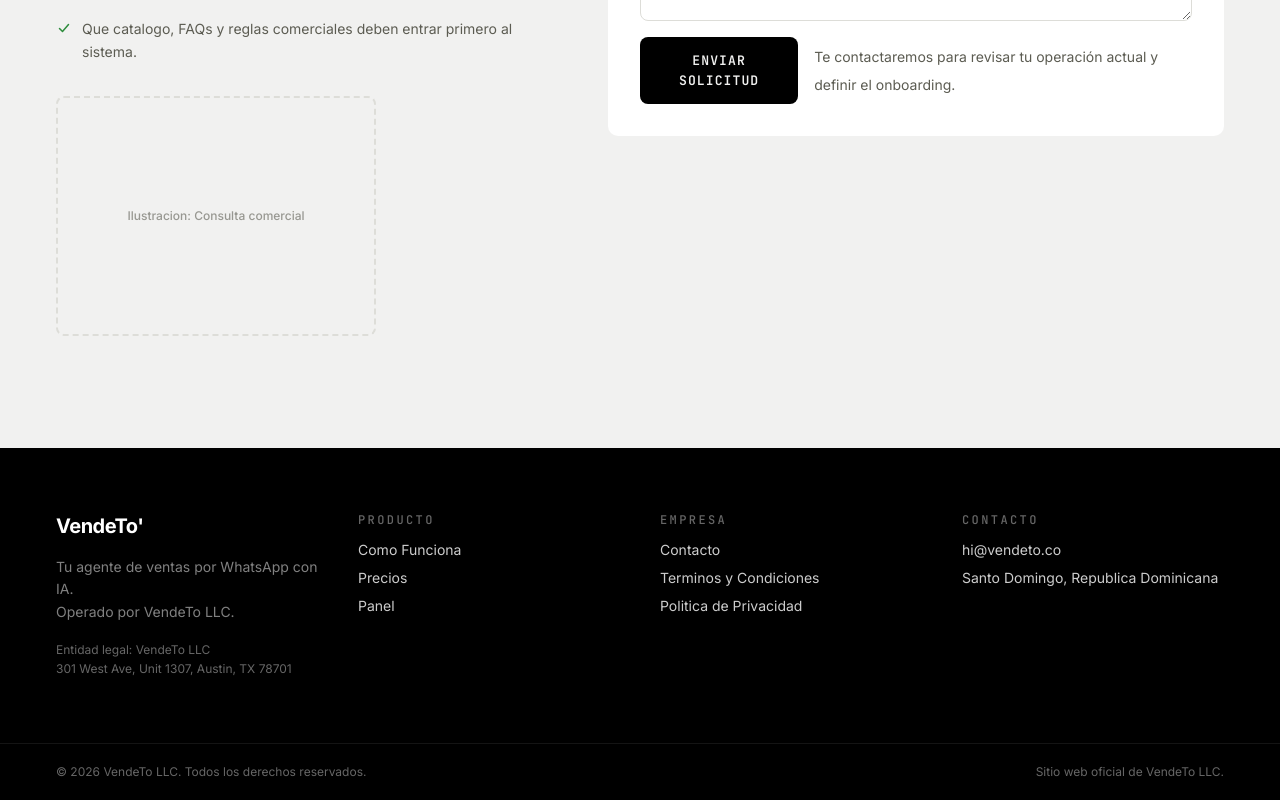
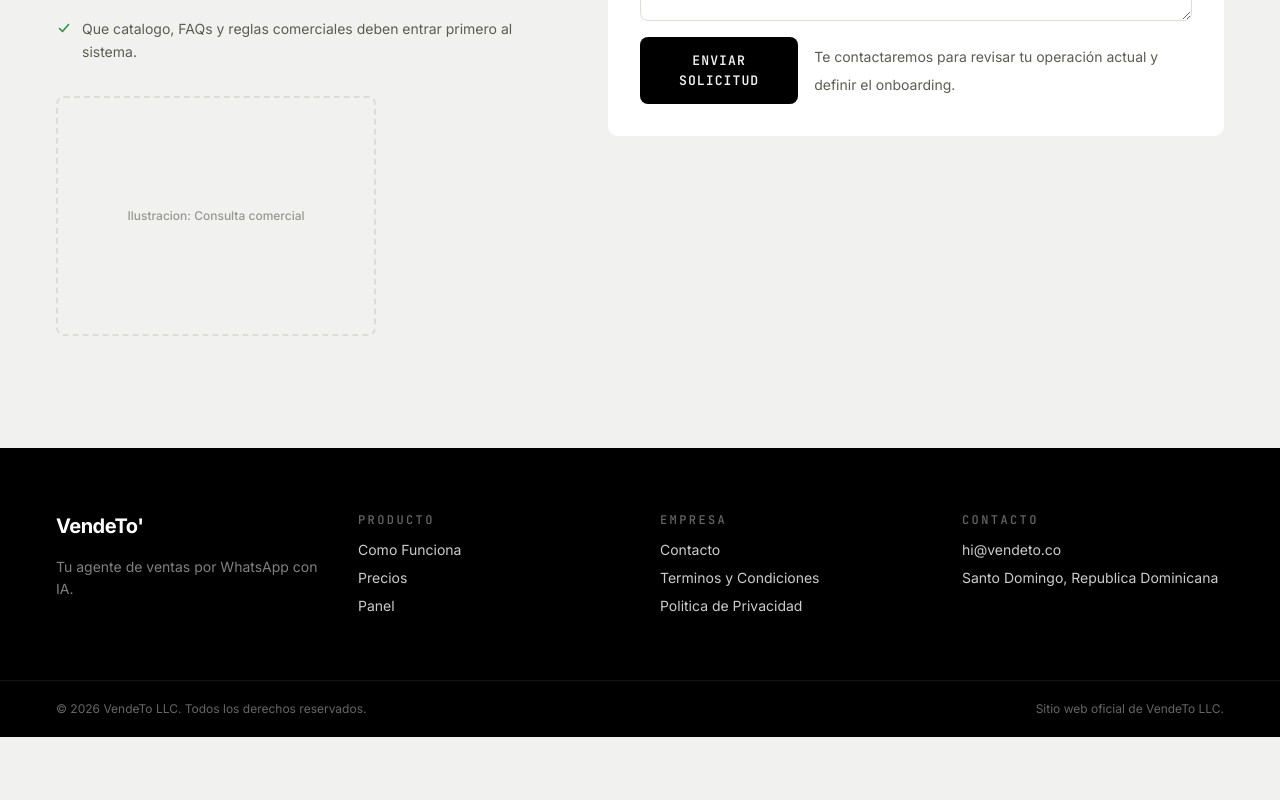
Before and after one commit to nicolasburgosg/vendeplaying, a Next.js app in the folder apps/web/: page /demo in a window 1280 px wide. Shown: the part 640-1440 px from the top of the page. After the commit the page ends 1377 px from the top, so only its background shows below. Built offline with nearby package versions, Linux system fonts and the light colour scheme.

Commit message:
Remove legal address from homepage footer

```diff
--- a/apps/web/src/components/site-footer.tsx
+++ b/apps/web/src/components/site-footer.tsx
@@ -11,13 +11,6 @@ export function SiteFooter() {
             <BrandLockup className="[&_p]:text-white" />
             <p className="max-w-sm text-sm leading-relaxed text-white/50">
               Tu agente de ventas por WhatsApp con IA.
-              <br />
-              Operado por VendeTo LLC.
-            </p>
-            <p className="max-w-sm text-xs leading-relaxed text-white/40">
-              Entidad legal: VendeTo LLC
-              <br />
-              301 West Ave, Unit 1307, Austin, TX 78701
             </p>
           </div>
 
```
